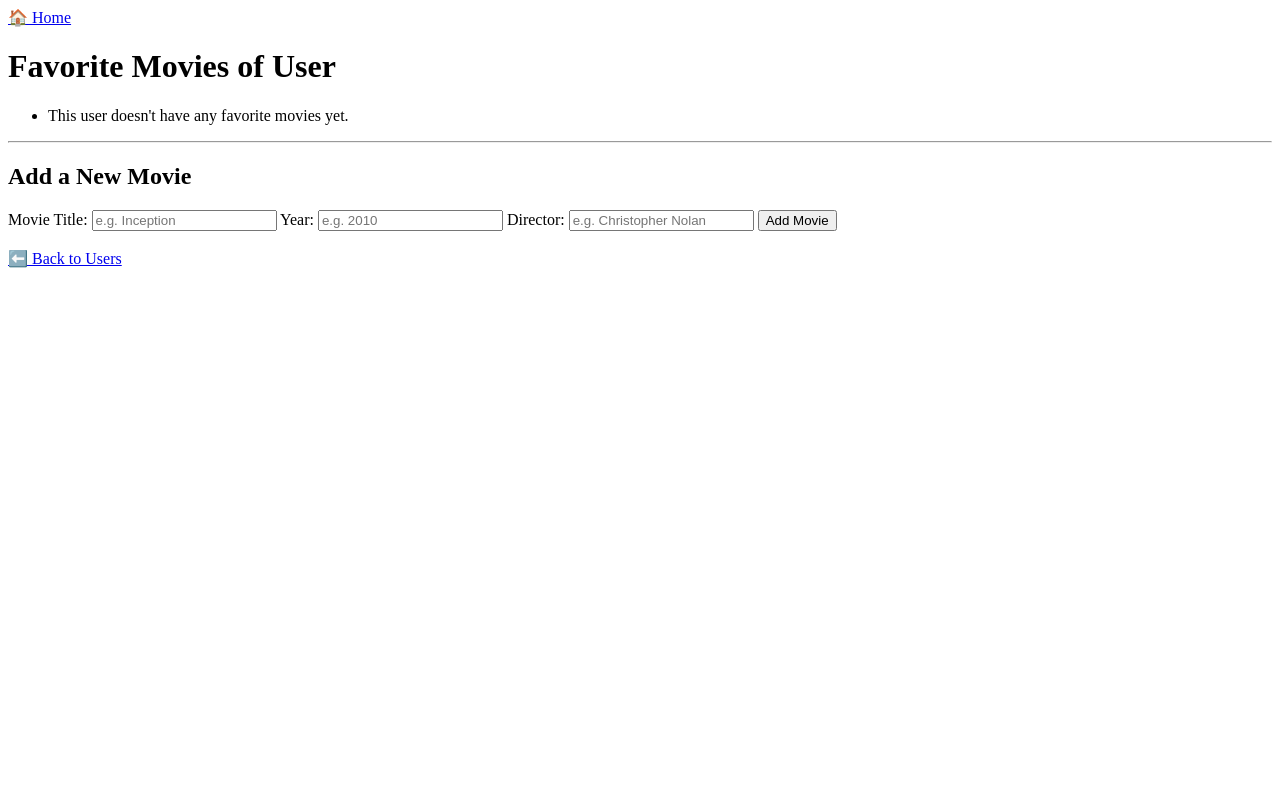
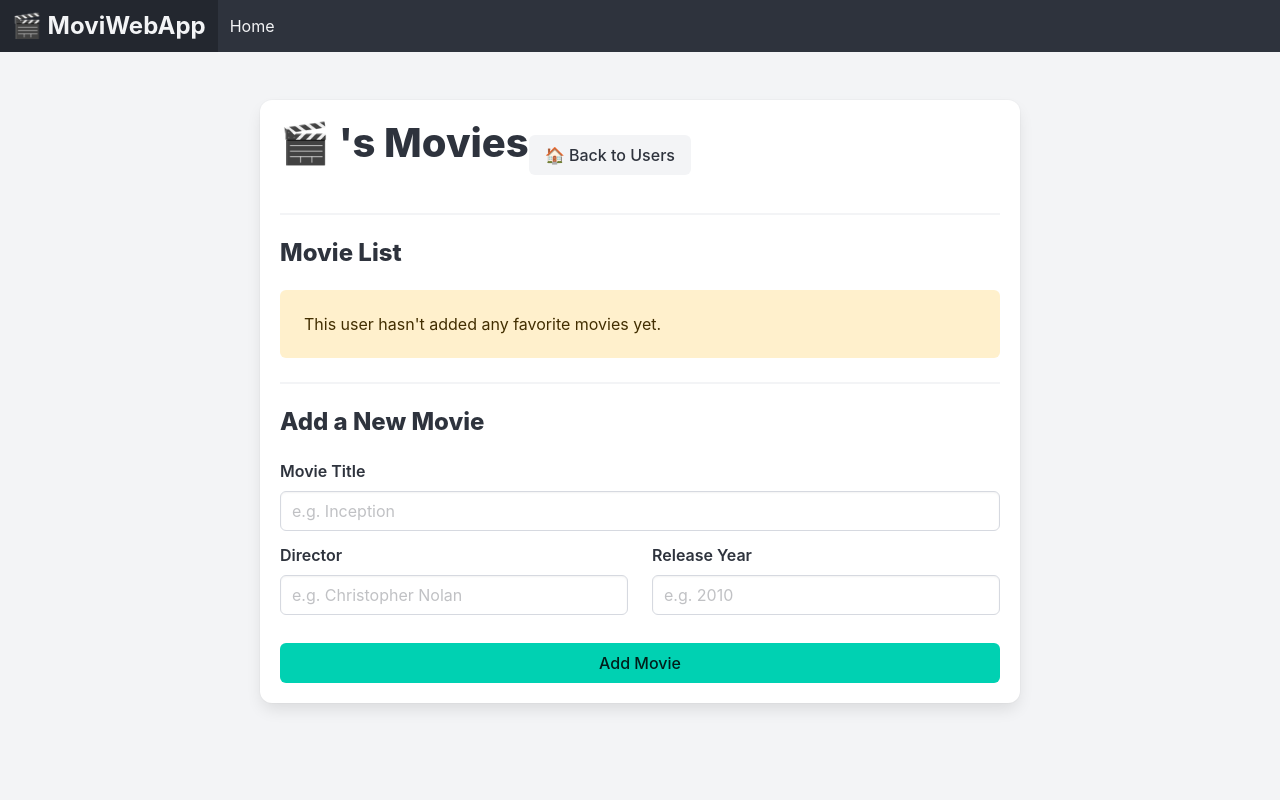
Before and after one commit to caferayguen22-commits/MoviWebApp, a Flask app: template templates/movies.html in a window 1280 px wide. Run offline with Flask 3, Linux system fonts and the light colour scheme; the template is opened without the code that fills it, so the values that code supplies are empty.

Commit message:
Implement professional Bulma CSS framework styling across all templates

```diff
--- a/templates/base.html
+++ b/templates/base.html
@@ -3,19 +3,36 @@
 <head>
     <meta charset="UTF-8">
     <meta name="viewport" content="width=device-width, initial-scale=1.0">
-    <title>MoviWeb App</title>
-    <link rel="stylesheet" href="{{ url_for('static', filename='style.css') }}">
+    <title>MoviWebApp</title>
+    <link rel="stylesheet" href="https://cdn.jsdelivr.net/npm/bulma@1.0.0/css/bulma.min.css">
 </head>
-<body>
-    <header>
-        <nav>
-            <a href="/">🏠 Home</a>
-        </nav>
-    </header>
+<body class="has-background-light" style="min-height: 100vh;">
 
-    <main class="container">
-        {% block content %}
-        {% endblock %}
-    </main>
+    <nav class="navbar is-dark" role="navigation" aria-label="main navigation">
+        <div class="navbar-brand">
+            <a class="navbar-item is-size-4 has-text-weight-bold" href="{{ url_for('index') }}">
+                🎬 MoviWebApp
+            </a>
+        </div>
+        <div class="navbar-menu">
+            <div class="navbar-start">
+                <a class="navbar-item" href="{{ url_for('index') }}">Home</a>
+            </div>
+        </div>
+    </nav>
+
+    <section class="section">
+        <div class="container">
+            <div class="columns is-centered">
+                <div class="column is-eight-fifths-tablet is-two-thirds-desktop">
+                    <div class="box">
+                        {% block content %}
+                        {% endblock %}
+                    </div>
+                </div>
+            </div>
+        </div>
+    </section>
+
 </body>
 </html>
--- a/templates/movies.html
+++ b/templates/movies.html
@@ -1,34 +1,73 @@
 {% extends "base.html" %}
 
 {% block content %}
-    <h1>Favorite Movies of User {{ user.name }}</h1>
+<div class="is-flex is-justify-content-between is-align-items-center mb-5">
+    <h1 class="title is-2">🎬 {{ user.name }}'s Movies</h1>
+    <a href="{{ url_for('index') }}" class="button is-light">🏠 Back to Users</a>
+</div>
 
-    <ul class="movie-list">
-        {% for movie in movies %}
-        <li class="movie-entry">
-            <strong>{{ movie.title }}</strong> ({{ movie.year }}) - Directed by: {{ movie.director }}
-        </li>
-        {% else %}
-        <li>This user doesn't have any favorite movies yet.</li>
-        {% endfor %}
-    </ul>
+<hr>
 
-    <hr>
+<h2 class="title is-4">Movie List</h2>
+{% if movies %}
+    <div class="table-container">
+        <table class="table is-striped is-hoverable is-fullwidth">
+            <thead>
+                <tr>
+                    <th>Title</th>
+                    <th>Director</th>
+                    <th>Year</th>
+                </tr>
+            </thead>
+            <tbody>
+                {% for movie in movies %}
+                    <tr>
+                        <td class="has-text-weight-bold">{{ movie.title }}</td>
+                        <td>{{ movie.director }}</td>
+                        <td><span class="tag is-info is-light">{{ movie.year }}</span></td>
+                    </tr>
+                {% endfor %}
+            </tbody>
+        </table>
+    </div>
+{% else %}
+    <div class="notification is-warning is-light">
+        This user hasn't added any favorite movies yet.
+    </div>
+{% endif %}
 
-    <h2>Add a New Movie</h2>
-    <form action="{{ url_for('add_movie', user_id=user.id) }}" method="post">
-        <label for="title">Movie Title:</label>
-        <input type="text" id="title" name="title" required placeholder="e.g. Inception">
+<hr>
 
-        <label for="year">Year:</label>
-        <input type="number" id="year" name="year" required placeholder="e.g. 2010">
+<h2 class="title is-4">Add a New Movie</h2>
+<form action="{{ url_for('add_movie', user_id=user.id) }}" method="post">
+    <div class="field">
+        <label class="label" for="title">Movie Title</label>
+        <div class="control">
+            <input class="input" type="text" id="title" name="title" required placeholder="e.g. Inception">
+        </div>
+    </div>
 
-        <label for="director">Director:</label>
-        <input type="text" id="director" name="director" required placeholder="e.g. Christopher Nolan">
+    <div class="columns">
+        <div class="column">
+            <div class="field">
+                <label class="label" for="director">Director</label>
+                <div class="control">
+                    <input class="input" type="text" id="director" name="director" required placeholder="e.g. Christopher Nolan">
+                </div>
+            </div>
+        </div>
+        <div class="column">
+            <div class="field">
+                <label class="label" for="year">Release Year</label>
+                <div class="control">
+                    <input class="input" type="number" id="year" name="year" required placeholder="e.g. 2010">
+                </div>
+            </div>
+        </div>
+    </div>
 
-        <button type="submit">Add Movie</button>
-    </form>
-
-    <br>
-    <a href="{{ url_for('index') }}">⬅️ Back to Users</a>
+    <div class="control mt-4">
+        <button type="submit" class="button is-primary is-fullwidth">Add Movie</button>
+    </div>
+</form>
 {% endblock %}
```
Also changed, not shown: templates/index.html (+25 -15 lines).
